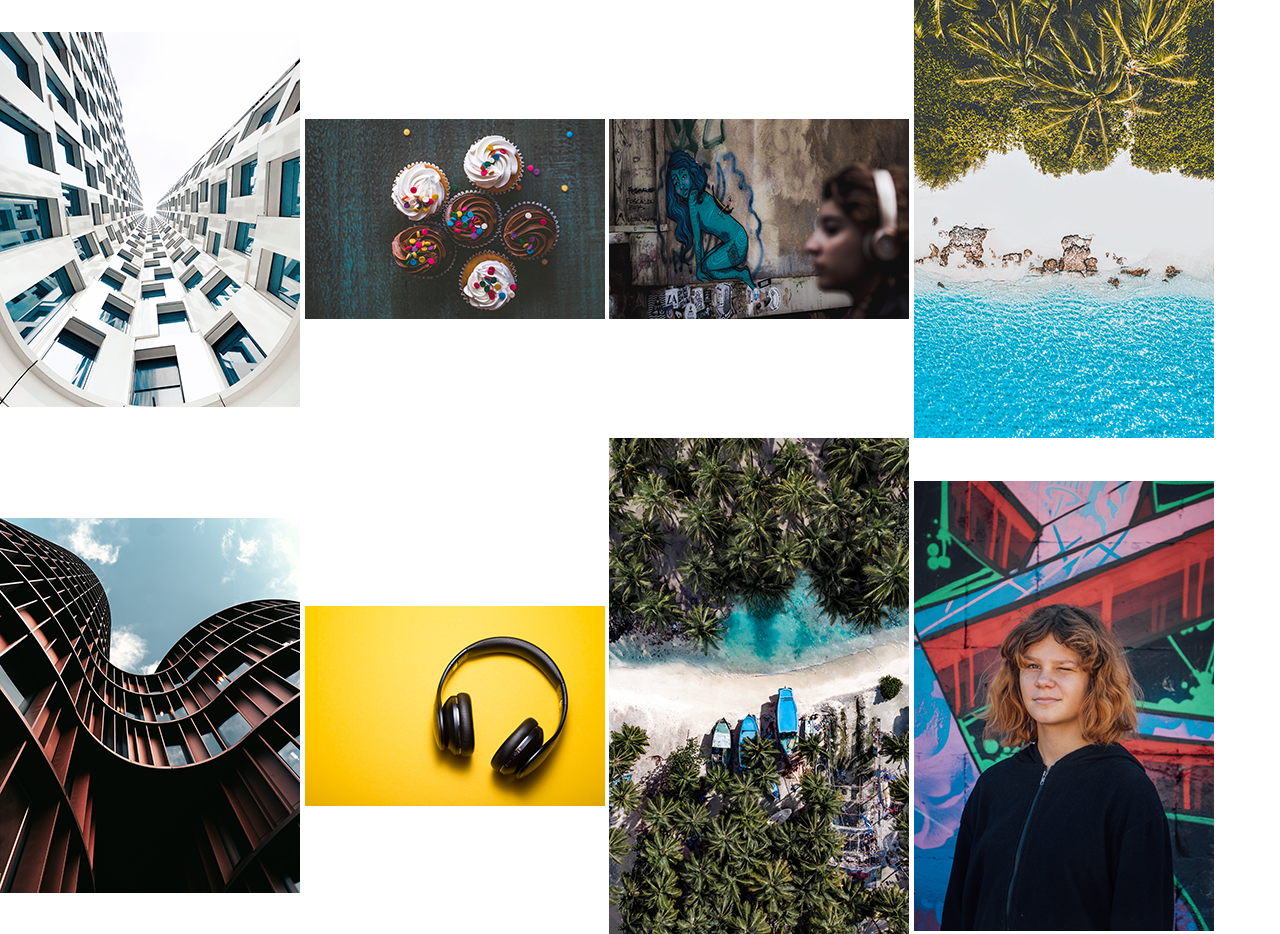
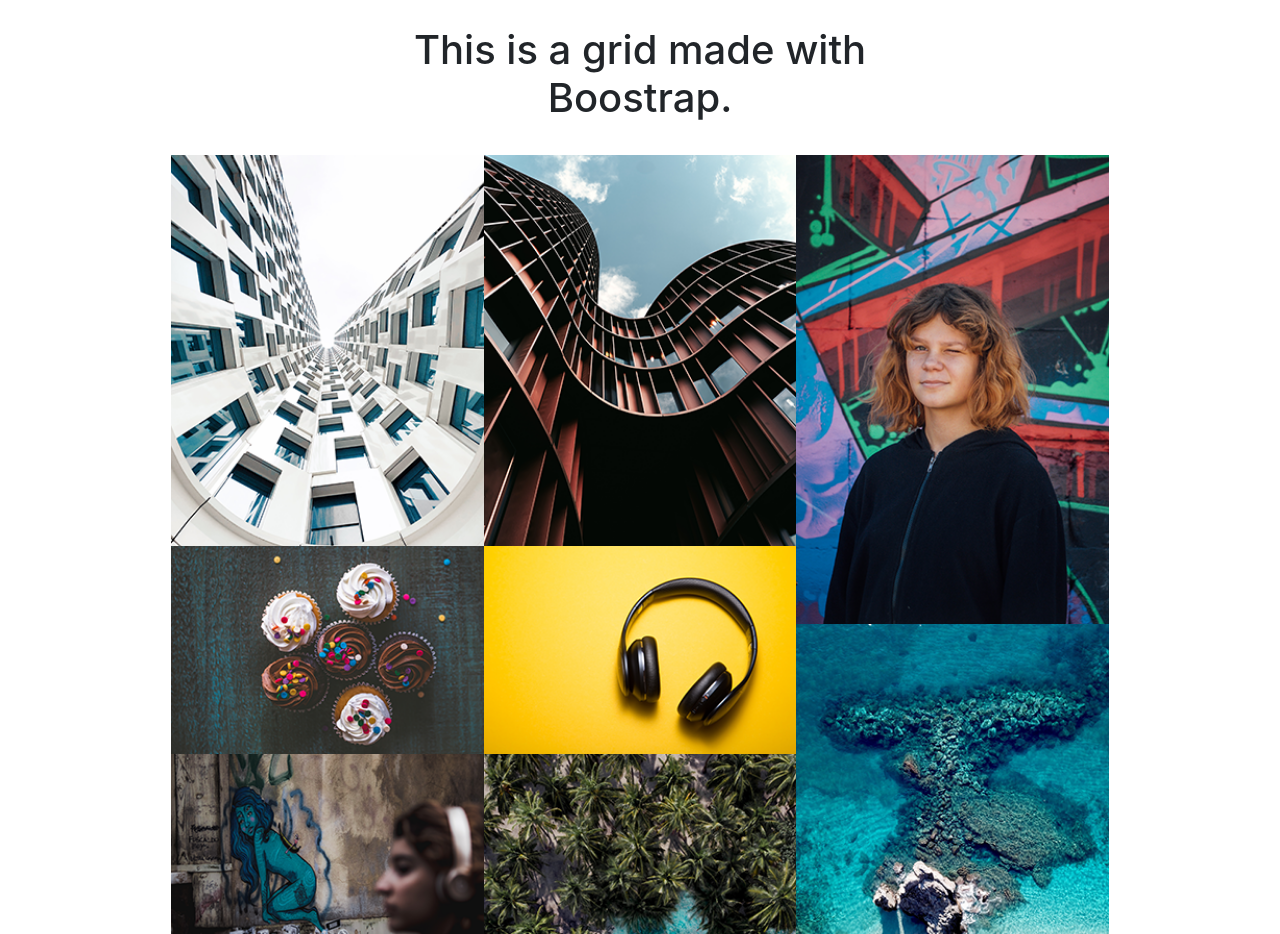
Before and after one commit to skroggy/m2-hw2-perkins-nicole, a plain HTML site: page index.html in a window 1280 px wide. Shown: the top 934 px of the page. Drawn offline with nearby package versions, Linux system fonts and the light colour scheme.

Commit message:
Created an styled grid

```diff
--- a/index.html
+++ b/index.html
@@ -11,20 +11,34 @@
     <!-- Custom Stylesheet -->
     <link rel="stylesheet" href="main.css">
 
-    <title>Hello, world!</title>
+    <title>Coursework 2</title>
   </head>
 
   <body>
 
+     <h1 class="">This is a grid made with Boostrap.</h1>
+
+     <div class="container-fluid">
+         <div class="row justify-content-center no-gutters">
+             <div class="col-10 col-sm-5 col-md-3">
                 <img src="img/hw2-image1.png" alt="Perspective view of Windows on a Building">
                 <img src="img/hw2-image2.png" alt="Assorted Cupakes">
                 <img src="img/hw2-image3.png" alt="Street art with a Women in foreground">
                 <img src="img/hw2-image4.png" alt="Arial view of a beach">
+             </div>
+
+            <div class="col-10 col-sm-5 col-md-3">
                 <img src="img/hw2-image5.png" alt="Perspective view of a building">
                 <img src="img/hw2-image6.png" alt="Headphones">
                 <img src="img/hw2-image7.png" alt="Arial view of boats on a beach">
+            </div>
+
+            <div class="col-10 col-sm-5 col-md-3">
                 <img src="img/hw2-image8.png" alt="A woman standing in front of street art">
                 <img src="img/hw2-image9.png" alt="Arial view of a coral reef">
+            </div>
+        </div>
+    </div>
 
     <!-- Optional JavaScript -->
     <!-- jQuery first, then Popper.js, then Bootstrap JS -->
--- a/main.css
+++ b/main.css
@@ -0,0 +1,23 @@
+* {
+    margin: 0;
+    border: 0;
+    padding: 0;
+}
+
+body {
+    text-align: center;
+}
+
+h1 {
+    padding: 2% 25%;
+}
+
+.row {
+    display: flex;
+    flex-wrap: wrap;
+    flex: 33.3%;
+}
+
+img {
+    width: 100%;
+}
```
Lines whose indentation alone changed are shown as unchanged.
